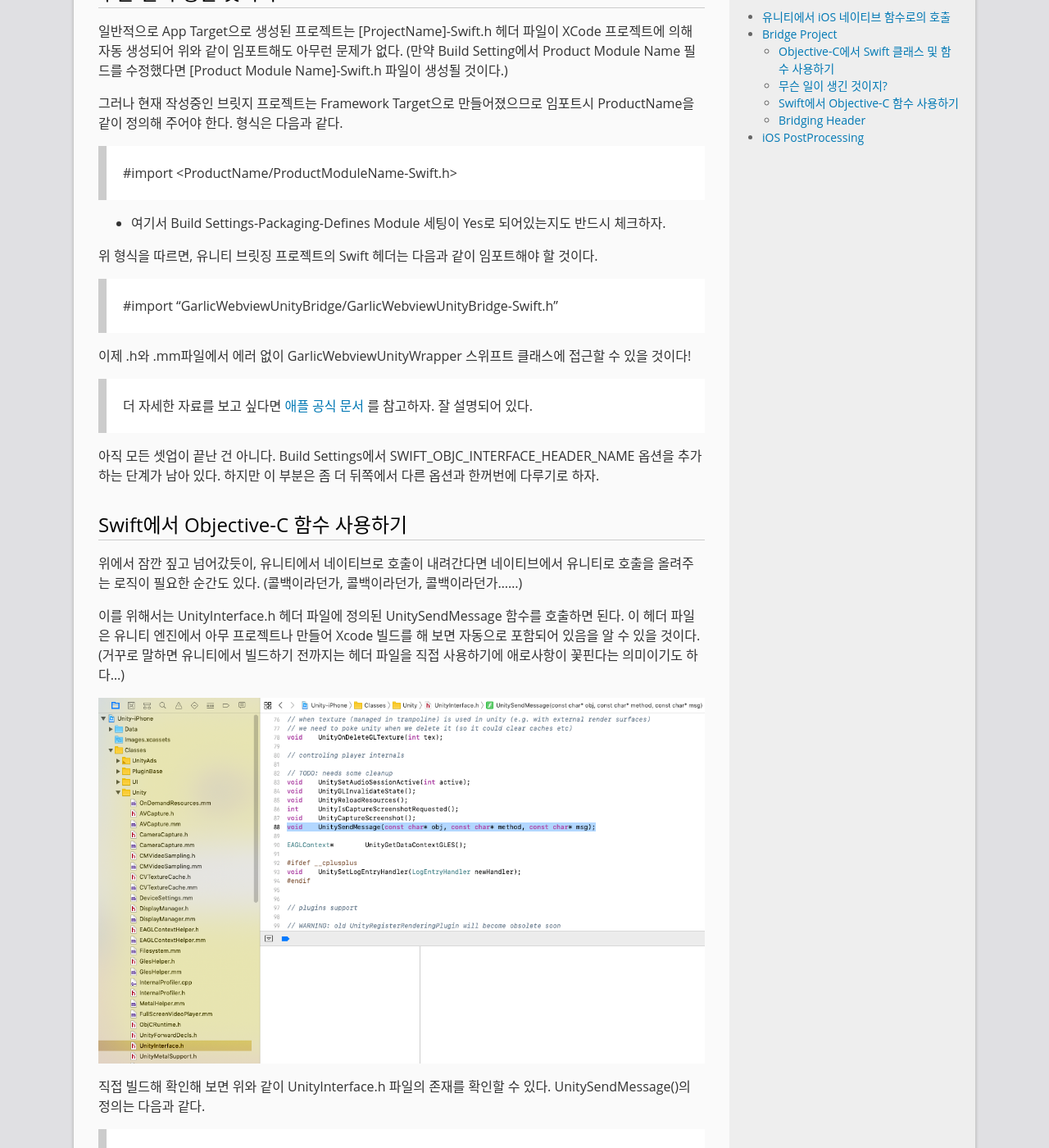
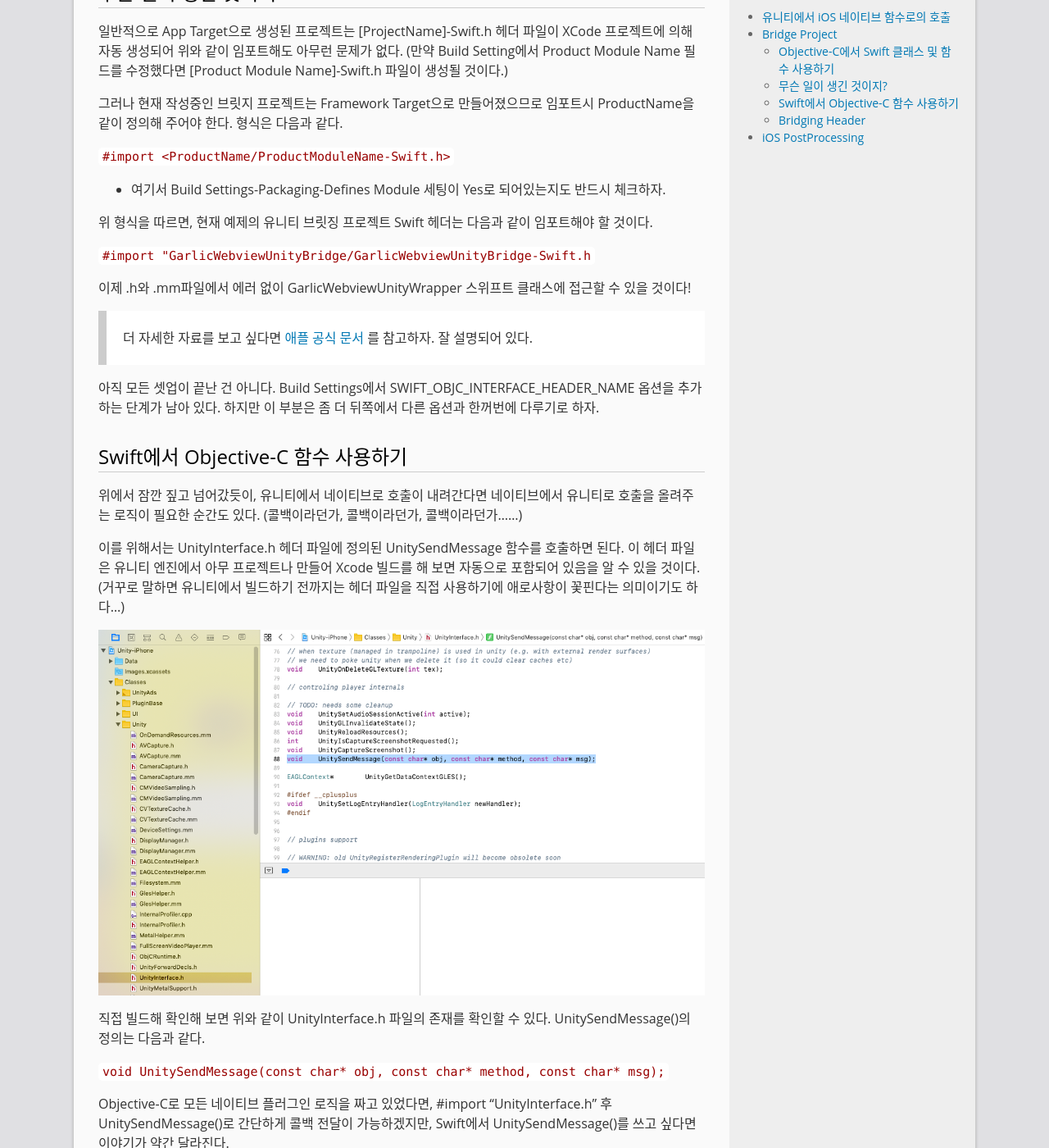
Before and after one commit to GarlicDipping/garlicdipping.github.io, a Jekyll site: the page built from _posts/2019-06-23-writing-unity-ios-native-swift-plugin.md, in a window 1280 px wide and 1400 px high, scrolled down 4788 px. Shown: the whole window at 82% size. Built offline with Jekyll 4.4.1, drawn with Linux system fonts in a browser that asks for light colours; comment, search, counter and statistics services are not loaded; some of the changed text lies outside the part shown.

```diff
--- a/_posts/2019-06-23-writing-unity-ios-native-swift-plugin.md
+++ b/_posts/2019-06-23-writing-unity-ios-native-swift-plugin.md
@@ -155,13 +155,13 @@ GarlicWebviewUnityWrapper.swift 클래스는 말 그대로 유니티에 노출
 
 그러나 현재 작성중인 브릿지 프로젝트는 Framework Target으로 만들어졌으므로 임포트시 ProductName을 같이 정의해 주어야 한다. 형식은 다음과 같다.
 
-> #import <ProductName/ProductModuleName-Swift.h>
+`#import <ProductName/ProductModuleName-Swift.h>`
 
 * 여기서 Build Settings-Packaging-Defines Module 세팅이 Yes로 되어있는지도 반드시 체크하자.
 
-위 형식을 따르면, 유니티 브릿징 프로젝트의 Swift 헤더는 다음과 같이 임포트해야 할 것이다.
+위 형식을 따르면, 현재 예제의 유니티 브릿징 프로젝트 Swift 헤더는 다음과 같이 임포트해야 할 것이다.
 
-> #import "GarlicWebviewUnityBridge/GarlicWebviewUnityBridge-Swift.h"
+`#import "GarlicWebviewUnityBridge/GarlicWebviewUnityBridge-Swift.h`
 
 이제 .h와 .mm파일에서 에러 없이 GarlicWebviewUnityWrapper 스위프트 클래스에 접근할 수 있을 것이다!
 
@@ -179,7 +179,7 @@ GarlicWebviewUnityWrapper.swift 클래스는 말 그대로 유니티에 노출
 
 직접 빌드해 확인해 보면 위와 같이 UnityInterface.h 파일의 존재를 확인할 수 있다. UnitySendMessage()의 정의는 다음과 같다.
 
-> void UnitySendMessage(const char* obj, const char* method, const char* msg);
+`void UnitySendMessage(const char* obj, const char* method, const char* msg);`
 
 Objective-C로 모든 네이티브 플러그인 로직을 짜고 있었다면, #import "UnityInterface.h" 후 UnitySendMessage()로 간단하게 콜백 전달이 가능하겠지만, Swift에서 UnitySendMessage()를 쓰고 싶다면 이야기가 약간 달라진다.
 
@@ -189,7 +189,7 @@ Objective-C로 모든 네이티브 플러그인 로직을 짜고 있었다면, #
 
 의외로 답은 심플한데, 그냥 원하는 Objective-C 헤더 파일을 추가한 [ProjectName]-Bridging-Header.h 파일을 작성하면 된다. 우리는 Swift에서 UnityInterface.h 파일을 이용하고 싶으므로 브릿징 헤더의 내용물은 다음과 같으면 된다.
 
-> import "UnityInterface.h"
+`import "UnityInterface.h`
 
 그리고 Build Settings에서 해당 브릿징 헤더 파일을 연결해 주면 된다.
 
```
